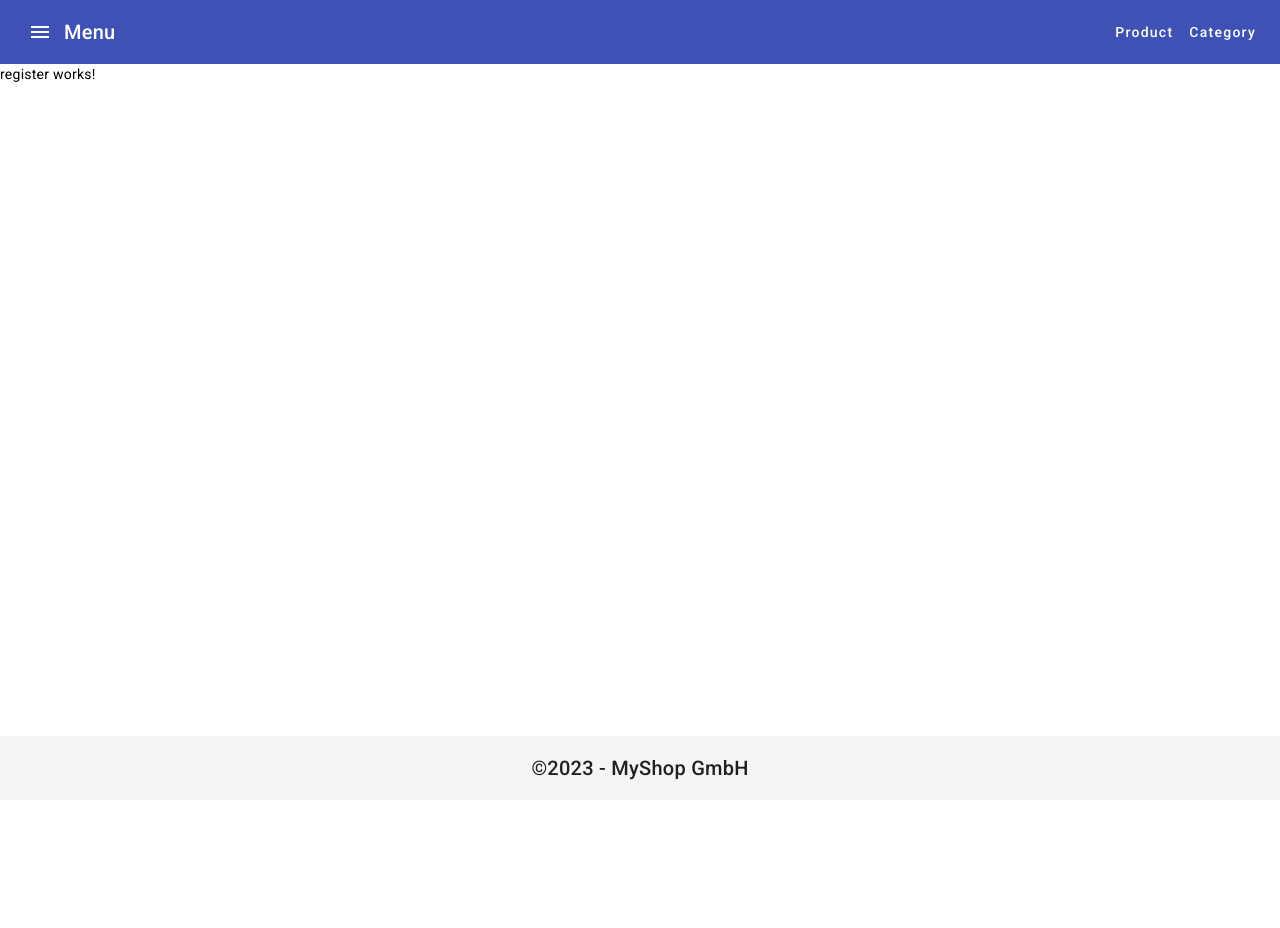
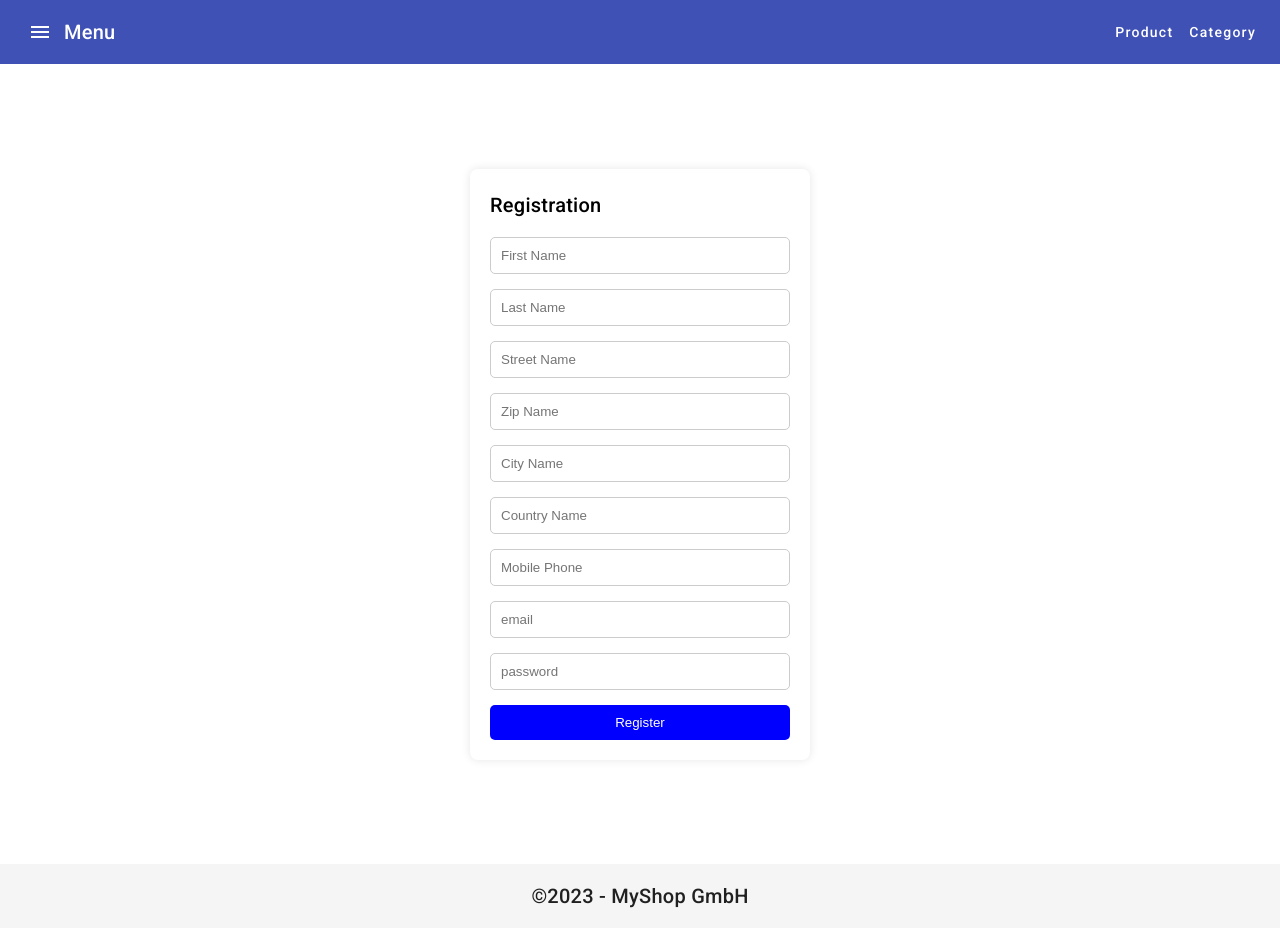
Before and after one commit to Dexxba/Modul_294-Poduct-Manager-Frontend, an Angular app: page /auth/register in a window 1280 px wide. Before the commit the page ends 800 px from the top, so only its background shows below. Built offline with nearby package versions, Linux system fonts and the light colour scheme.

Commit message:
adding registration and style for registration with required fields.

```diff
--- a/src/app/pages/auth/register/register.component.html
+++ b/src/app/pages/auth/register/register.component.html
@@ -1 +1,60 @@
-<p>register works!</p>
+<div class="login-container">
+  <form class="login-form" (ngSubmit)="submit()">
+    <h2>Registration</h2>
+    <div class="input-container">
+      <input [formControl]="fromGroup.controls.firstName" type="text" placeholder="First Name" required>
+      <mat-error *ngIf="fromGroup.controls.firstName.hasError('required') && fromGroup.controls.firstName.touched">
+        The field is not allowed to be empty
+      </mat-error>
+    </div>
+    <div class="input-container">
+      <input [formControl]="fromGroup.controls.lastName" type="text" placeholder="Last Name" required>
+      <mat-error *ngIf="fromGroup.controls.lastName.hasError('required') && fromGroup.controls.lastName.touched">
+        The field is not allowed to be empty
+      </mat-error>
+    </div>
+    <div class="input-container">
+      <input [formControl]="fromGroup.controls.street" type="text" placeholder="Street Name" required>
+      <mat-error *ngIf="fromGroup.controls.street.hasError('required') && fromGroup.controls.street.touched">
+        The field is not allowed to be empty
+      </mat-error>
+    </div>
+    <div class="input-container">
+      <input [formControl]="fromGroup.controls.zip" type="text" placeholder="Zip Name" required>
+      <mat-error *ngIf="fromGroup.controls.zip.hasError('required') && fromGroup.controls.zip.touched">
+        The field is not allowed to be empty
+      </mat-error>
+    </div>
+    <div class="input-container">
+      <input [formControl]="fromGroup.controls.city" type="text" placeholder="City Name" required>
+      <mat-error *ngIf="fromGroup.controls.city.hasError('required') && fromGroup.controls.city.touched">
+        The field is not allowed to be empty
+      </mat-error>
+    </div>
+    <div class="input-container">
+      <input [formControl]="fromGroup.controls.country" type="text" placeholder="Country Name" required>
+      <mat-error *ngIf="fromGroup.controls.country.hasError('required') && fromGroup.controls.country.touched">
+        The field is not allowed to be empty
+      </mat-error>
+    </div>
+    <div class="input-container">
+      <input [formControl]="fromGroup.controls.mobilePhone" type="text" placeholder="Mobile Phone" required>
+      <mat-error *ngIf="fromGroup.controls.mobilePhone.hasError('required') && fromGroup.controls.mobilePhone.touched">
+        The field is not allowed to be empty
+      </mat-error>
+    </div>
+    <div class="input-container">
+      <input [formControl]="fromGroup.controls.email" type="text" placeholder="email" required>
+      <mat-error *ngIf="fromGroup.controls.email.hasError('required') && fromGroup.controls.email.touched">
+        The field is not allowed to be empty
+      </mat-error>
+    </div>
+    <div class="input-container">
+      <input [formControl]="fromGroup.controls.password" type="text" placeholder="password" required>
+      <mat-error *ngIf="fromGroup.controls.password.hasError('required') && fromGroup.controls.password.touched">
+        The field is not allowed to be empty
+      </mat-error>
+    </div>
+    <button type="submit">Register</button>
+  </form>
+</div>
--- a/src/app/pages/auth/register/register.component.scss
+++ b/src/app/pages/auth/register/register.component.scss
@@ -0,0 +1,38 @@
+.login-container {
+  display: flex;
+  justify-content: center;
+  align-items: center;
+  height: 100vh; /* Ovo će centrirati formu vertikalno */
+}
+
+.login-form {
+  width: 300px; /* Ovo možeš prilagoditi veličini forme prema potrebi */
+  padding: 20px;
+  border-radius: 8px;
+  box-shadow: 0px 0px 10px rgba(0, 0, 0, 0.1); /* Dodaj senku formi */
+}
+.input-container {
+  margin-bottom: 15px;
+}
+
+input {
+  width: 100%;
+  padding: 10px;
+  border: 1px solid #ccc;
+  border-radius: 5px;
+  box-sizing: border-box;
+}
+
+button {
+  width: 100%;
+  padding: 10px;
+  border: none;
+  border-radius: 5px;
+  background-color: blue;
+  color: white;
+  cursor: pointer;
+}
+
+mat-error {
+  color: red;
+}
--- a/src/app/pages/auth/register/register.component.ts
+++ b/src/app/pages/auth/register/register.component.ts
@@ -1,13 +1,32 @@
-import { Component } from '@angular/core';
-import { CommonModule } from '@angular/common';
+import {Component} from '@angular/core';
+import {CommonModule} from '@angular/common';
+import {FormControl, FormGroup, FormsModule, ReactiveFormsModule, Validators} from "@angular/forms";
+import {MatInputModule} from "@angular/material/input";
 
 @Component({
   selector: 'pm-register',
   standalone: true,
-  imports: [CommonModule],
+  imports: [CommonModule, FormsModule, ReactiveFormsModule, MatInputModule],
   templateUrl: './register.component.html',
   styleUrl: './register.component.scss'
 })
 export class RegisterComponent {
+  fromGroup = new FormGroup({
+    Email: new FormControl(null, [Validators.pattern(/^[\w-\.]+@([\w-]+\.)+[\w-]{2,10}$/), Validators.required]),
+    password: new FormControl(null,Validators.required),
+    firstName: new FormControl(null,Validators.required),
+    lastName: new FormControl(null,Validators.required),
+    street: new FormControl(null,Validators.required),
+    zip: new FormControl(null,Validators.required),
+    city: new FormControl(null,Validators.required),
+    country: new FormControl(null,Validators.required),
+    mobilePhone: new FormControl(null,Validators.required),
+    email: new FormControl(null,Validators.required),
 
+
+  })
+
+  submit() {
+
+  }
 }
```
